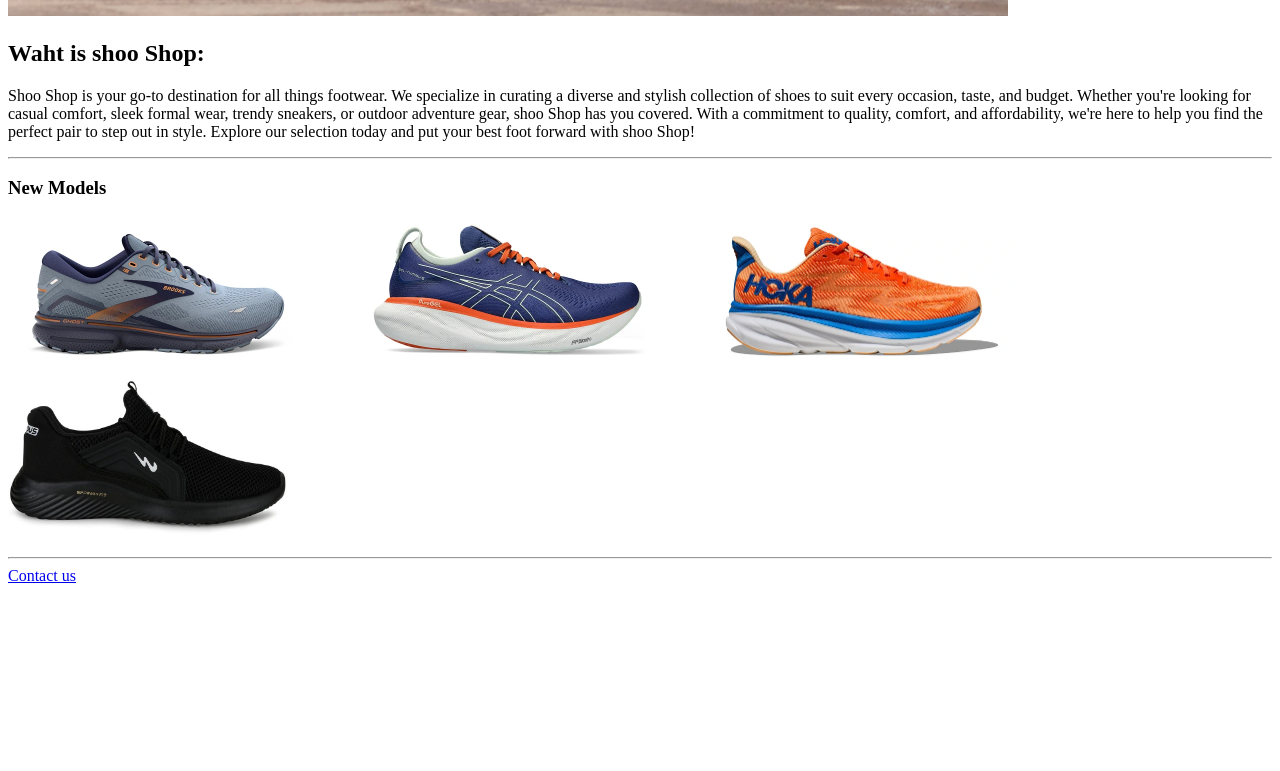
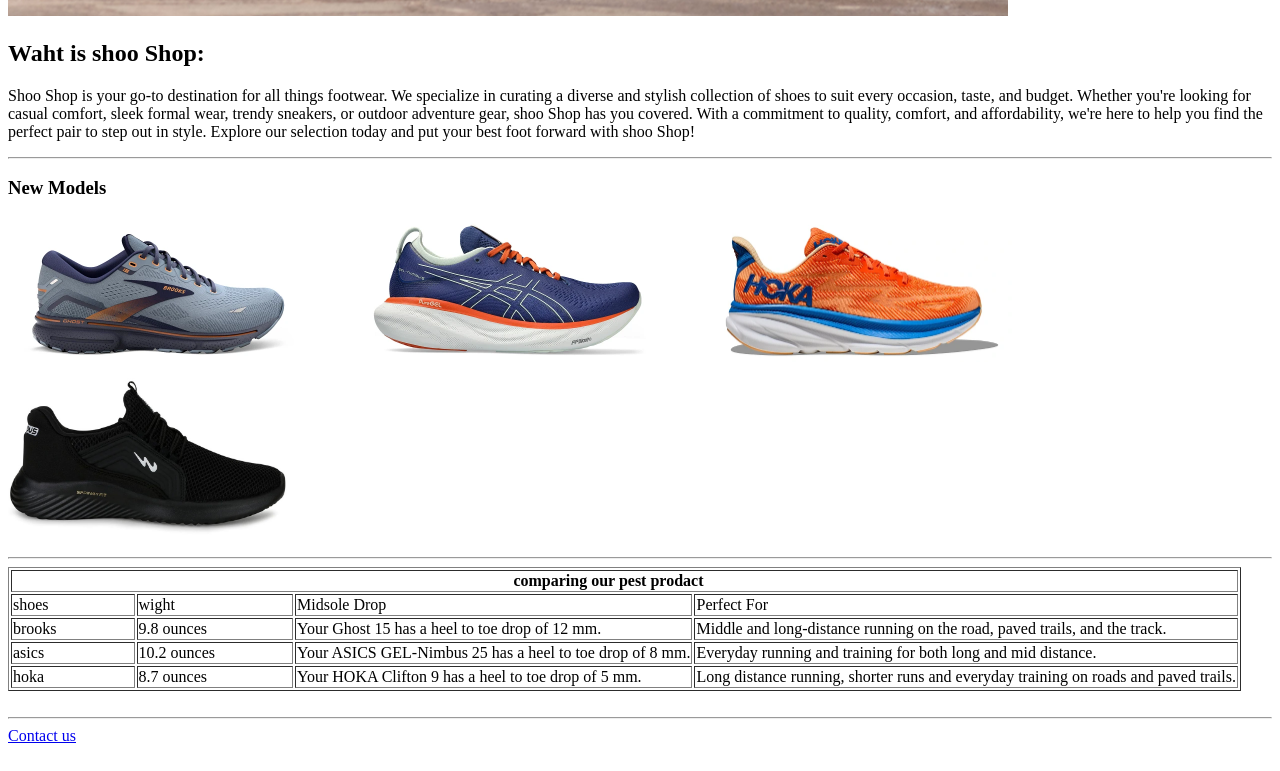
Before and after one commit to Waleed201/swe-363-231, a plain HTML site: page index.html in a window 1280 px wide. Shown: the part 596-1367 px from the top of the page. Before the commit the page ends 1207 px from the top, so only its background shows below. Drawn offline with Linux system fonts and the light colour scheme.

Commit message:
Exercise 4

```diff
--- a/index.html
+++ b/index.html
@@ -30,6 +30,43 @@
 
     <br>
     <hr>
+
+
+    <table border="1">
+
+        <thead>
+            <th colspan="4">&nbsp; &nbsp; &nbsp; &nbsp; &nbsp; &nbsp; &nbsp; &nbsp; &nbsp; comparing our pest prodact &nbsp; &nbsp; &nbsp; &nbsp; &nbsp; &nbsp; &nbsp; &nbsp; &nbsp; &nbsp; &nbsp; &nbsp; &nbsp;</th>
+        </thead>
+        <tr>
+            <td>shoes&nbsp; &nbsp; &nbsp; &nbsp; &nbsp; &nbsp; &nbsp; &nbsp; &nbsp; &nbsp; &nbsp; </td>
+            <td>wight&nbsp; &nbsp; &nbsp; &nbsp; &nbsp; &nbsp; &nbsp; &nbsp; &nbsp; &nbsp; &nbsp; &nbsp; &nbsp; &nbsp; &nbsp; </td>
+            <td>Midsole Drop</td>
+            <td>Perfect For</td>
+        </tr>
+        <tr>
+            <td>brooks</td>
+            <td>9.8 ounces</td>
+            <td>Your Ghost 15 has a heel to toe drop of 12 mm.</td>
+            <td>Middle and long-distance running on the road, paved trails, and the track.</td>
+        </tr>
+        <tr>
+            <td>asics</td>
+            <td>10.2 ounces</td>
+            <td>Your ASICS GEL-Nimbus 25 has a heel to toe drop of 8 mm.</td>
+            <td>Everyday running and training for both long and mid distance.</td>
+        </tr>
+        <tr>
+            <td>hoka</td>
+            <td>8.7 ounces</td>
+            <td>Your HOKA Clifton 9 has a heel to toe drop of 5 mm.</td>
+            <td>Long distance running, shorter runs and everyday training on roads and paved trails.</td>
+        </tr>
+    </table>
+
+
+
+    <br>
+    <hr>
     <a href="./public/contact-us.html">Contact us</a>
     <br>
     <br>
```
Also changed, not shown: public/contact-us.html (+0 -3 lines).
